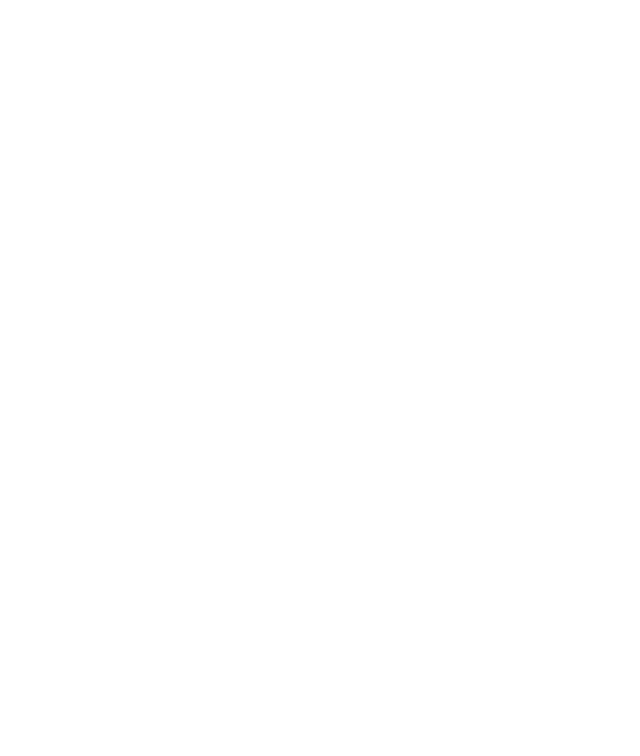
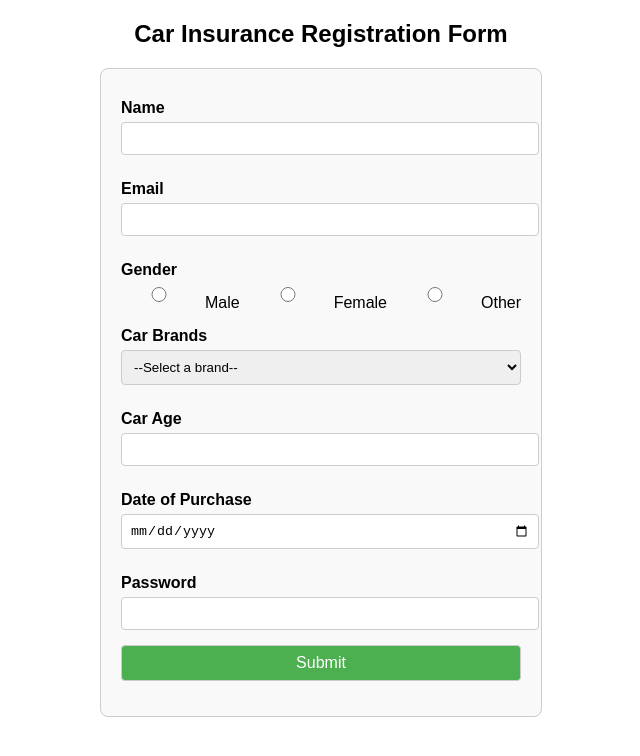
Before and after one commit to acciojob/car-insurance-form-Laxmikant2002, a website: page main.html in a window 1280 px wide. Shown: the whole page, without its empty margins (319-959 px from the left). Drawn offline with Linux system fonts and the light colour scheme.

Commit message:
created a submission

```diff
--- a/main.html
+++ b/main.html
@@ -4,9 +4,98 @@
 
 <head>
 	<link rel="stylesheet" href="styles.css">
+	<title>Car Insurance Registration Form</title>
+  <style>
+    body {
+      font-family: Arial, sans-serif;
+      margin: 20px;
+    }
+    form {
+      width: 400px;
+      margin: auto;
+      padding: 20px;
+      border: 1px solid #ccc;
+      border-radius: 8px;
+      background: #f9f9f9;
+    }
+    label {
+      display: block;
+      margin: 10px 0 5px;
+      font-weight: bold;
+    }
+    input, select, button {
+      width: 100%;
+      padding: 8px;
+      margin-bottom: 15px;
+      border: 1px solid #ccc;
+      border-radius: 4px;
+    }
+    .gender-options {
+      display: flex;
+      gap: 10px;
+    }
+    .gender-options label {
+      font-weight: normal;
+    }
+    button {
+      background: #4CAF50;
+      color: white;
+      font-size: 16px;
+      cursor: pointer;
+    }
+    button:hover {
+      background: #45a049;
+    }
+  </style>
 </head>
 
 <body>
+	<h2 style="text-align:center;">Car Insurance Registration Form</h2>
+
+  <form method="post">
+    <!-- Name -->
+    <label for="name">Name</label>
+    <input type="text" id="name" name="name" required>
+
+    <!-- Email -->
+    <label for="email">Email</label>
+    <input type="email" id="email" name="email" required>
+
+    <!-- Gender -->
+    <label>Gender</label>
+    <div class="gender-options">
+      <input type="radio" id="male" name="gender" value="Male" required>
+      <label for="male">Male</label>
+      <input type="radio" id="female" name="gender" value="Female" required>
+      <label for="female">Female</label>
+      <input type="radio" id="other" name="gender" value="Other" required>
+      <label for="other">Other</label>
+    </div>
+
+    <!-- Car Brands -->
+    <label for="cars">Car Brands</label>
+    <select id="cars" name="cars">
+      <option value="">--Select a brand--</option>
+      <option value="BMW">BMW</option>
+      <option value="Audi">Audi</option>
+      <option value="Mercedez">Mercedez</option>
+    </select>
+
+    <!-- Car Age -->
+    <label for="carage">Car Age</label>
+    <input type="number" id="carage" name="carage" required>
+
+    <!-- Date of Purchase -->
+    <label for="dop">Date of Purchase</label>
+    <input type="date" id="dop" name="dop" required>
+
+    <!-- Password -->
+    <label for="password">Password</label>
+    <input type="password" id="password" name="password" required>
+
+    <!-- Submit -->
+    <button type="submit">Submit</button>
+  </form>
 	<!-- the entire body must be written by student -->
     <script type="text/javascript" src="./script.js">
 </script>
```
